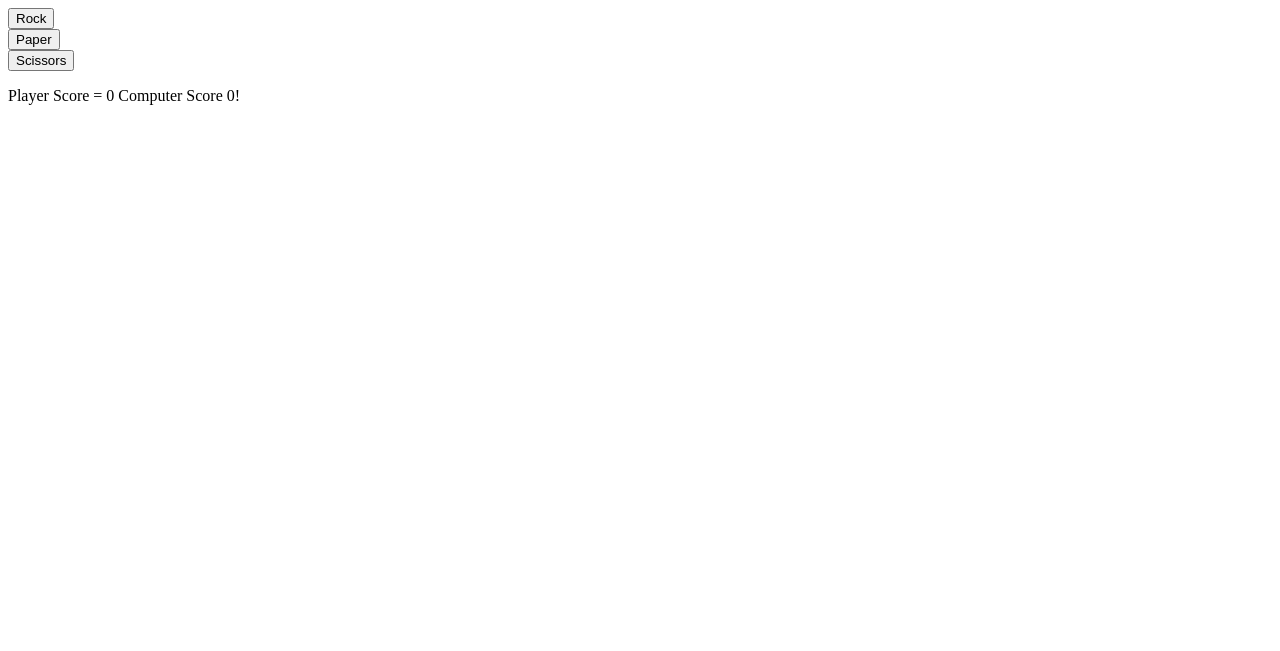
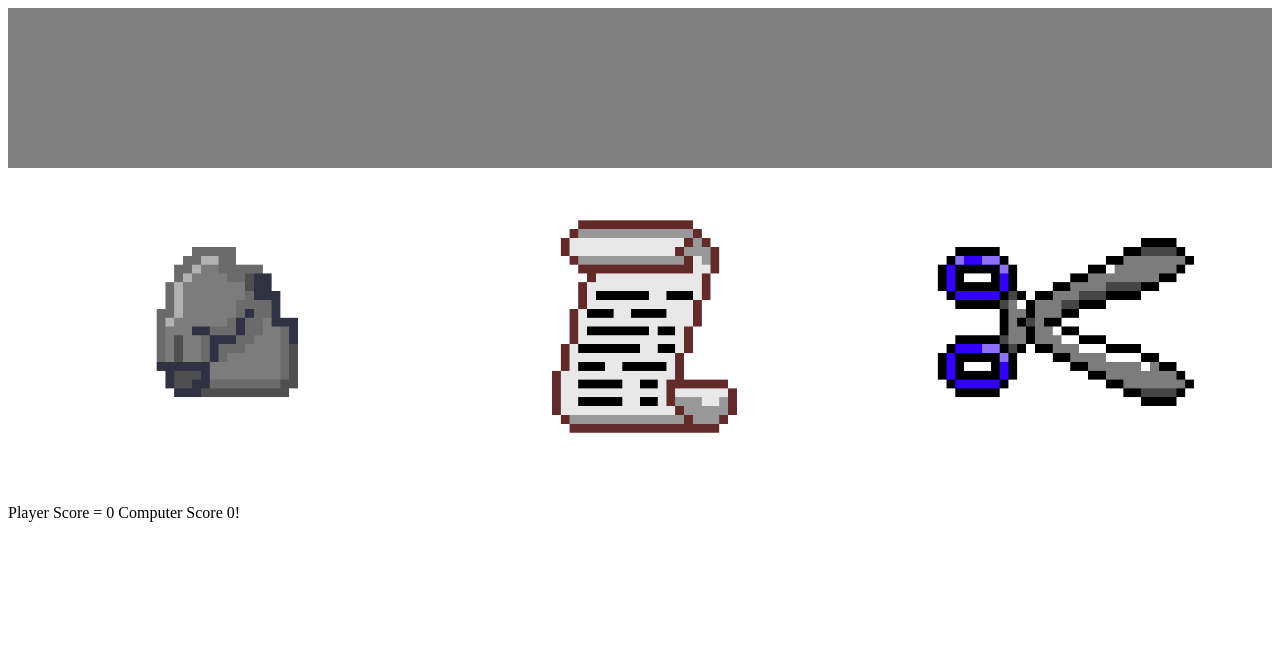
Before and after one commit to MDIE2202/RPS, a plain HTML site: page index.html in a window 1280 px wide. Drawn offline with Linux system fonts and the light colour scheme.

Commit message:
added animations and images to the buttons. also gave the page a bit of flex styling.

```diff
--- a/index.html
+++ b/index.html
@@ -5,21 +5,28 @@
     <meta http-equiv="X-UA-Compatible" content="IE=edge">
     <meta name="viewport" content="width=device-width, initial-scale=1.0">
     <title>Document</title>
+    <link rel="stylesheet" href = 'style.css'>
+    <script src="script.js" defer></script>
 </head>
-<style>
-    .hide{
-        display: none;
-    }
-</style>
-<script src="script.js" defer></script>
 <body>
-    <div class = 'rock'></div>
-    <div class = 'paper'></div>
-    <div class = 'scissors'></div>
+    <div class = 'main'>
+        <div class = header>
 
-    <div class = 'holder'></div>
 
-    <div class = 'btnholder'></div>
+        </div>
+        <div class = 'main_buttons'>
+            <div class = 'rock'></div>
+            <div class = 'paper'></div>
+            <div class = 'scissors'></div>
+        </div>
+        <div class = 'lower_buttons'>
+            <div class = 'holder'></div>
+            <div class = 'btnholder'></div>
+        </div>
+        <div class = 'footer'>
+
+        </div>
+    </div>
 
 
 </body>
--- a/script.js
+++ b/script.js
@@ -57,10 +57,10 @@ playerSelection = (player, computer) => {
 end = (computer_score, player_score) => {
     if (computer_score >= 5 || player_score >=5){
 
-        btn.classList.add('hide')
-        btn1.classList.add('hide')
-        btn2.classList.add('hide')
-        rp.classList.remove('hide')
+        btn.setAttribute('id','hide');
+        btn1.setAttribute('id','hide');
+        btn2.setAttribute('id','hide');
+        rp.removeAttribute('id');
     }
 
     }
@@ -107,11 +107,11 @@ reset = () => {
     console.log('test')
     computer_score = 0
     player_score = 0
-    btn.classList.remove('hide');
-    btn1.classList.remove('hide');
-    btn2.classList.remove('hide');
+    btn.removeAttribute('id');;
+    btn1.removeAttribute('id');
+    btn2.removeAttribute('id');
     document.querySelector('.holder').innerHTML = ''
-    rp.classList.add('hide');
+    rp.setAttribute('id','hide');
 }
 
 
@@ -120,19 +120,25 @@ let player_score = 0;
 
         const btn = document.querySelector('.rock');
         const btncontent = document.createElement('button');
+        btncontent.classList.add('rock_layout')
         btncontent.textContent = 'Rock';
+        btncontent.innerHTML = '<img src = ./images/Rock.png style = max-width:100%>'
         btn.appendChild(btncontent)
         btn.addEventListener('click', function(){game('rock')})
 
         const btn1 = document.querySelector('.paper');
         btncontent1 = document.createElement('button');
+        btncontent1.classList.add('paper_layout')
         btncontent1.textContent = 'Paper';
+        btncontent1.innerHTML = '<img src = ./images/Paper.png style = max-width:100%>'
         btn1.appendChild(btncontent1)
         btn1.addEventListener('click', function(){game('paper')})
 
         const btn2 = document.querySelector('.scissors');
         btncontent2 = document.createElement('button');
+        btncontent2.classList.add('scissors_layout')
         btncontent2.textContent = 'Scissors';
+        btncontent2.innerHTML = '<img src = ./images/scissors.png style = "max-width:100%">'
         btn2.appendChild(btncontent2)
         btn2.addEventListener('click', function(){game('scissors')})
 
@@ -151,5 +157,5 @@ let player_score = 0;
         holder.appendChild(content);
 
         const rp = document.querySelector('.replaybutton');
-        rp.classList.add('.hide')
+        rp.setAttribute('id','hide')
         rp.addEventListener('click', reset);
--- /dev/null
+++ b/style.css
@@ -0,0 +1,91 @@
+
+.main{
+    height: 100%;
+    display:flex;
+    flex-direction: column;
+}
+.header{
+    background-color: gray;
+    flex: 1
+
+}
+
+.main_buttons{
+    display: flex;
+    flex-direction: row;
+    justify-items: center;
+    align-items: center;
+    flex: 2
+}
+
+.lower_buttons{
+    flex: 1
+
+}
+
+.footer{
+    flex: 1
+
+}
+
+
+#hide{
+    display: none;
+}
+
+
+body, html{
+    height: 100%;
+
+
+}
+
+.rock{
+    display: flex;
+    justify-content: center;
+    align-items: center;
+}
+
+.paper{
+    display: flex;
+    justify-content: center;
+    align-items: center;
+}
+
+.scissors{
+    display: flex;
+    justify-content: center;
+    align-items: center;
+}
+
+.rock_layout{
+    width: 70%;
+    background-color: white;
+    border: none;
+    border-radius: 10px;
+}
+
+.paper_layout{
+    width: 70%;
+    background-color: white;
+    border: none;
+    border-radius: 10px;
+}
+
+.scissors_layout{
+    width: 70%;
+    background-color: white;
+    border: none;
+    border-radius: 10px;
+}
+
+.rock_layout:hover{
+    background-color: lightblue;
+}
+
+.paper_layout:hover{
+    background-color: grey;
+}
+.scissors_layout:hover{
+    background-color: lightcoral;
+}
```
Also changed, not shown: images/Paper.png (added), images/Rock.png (added), images/scissors.png (added).
